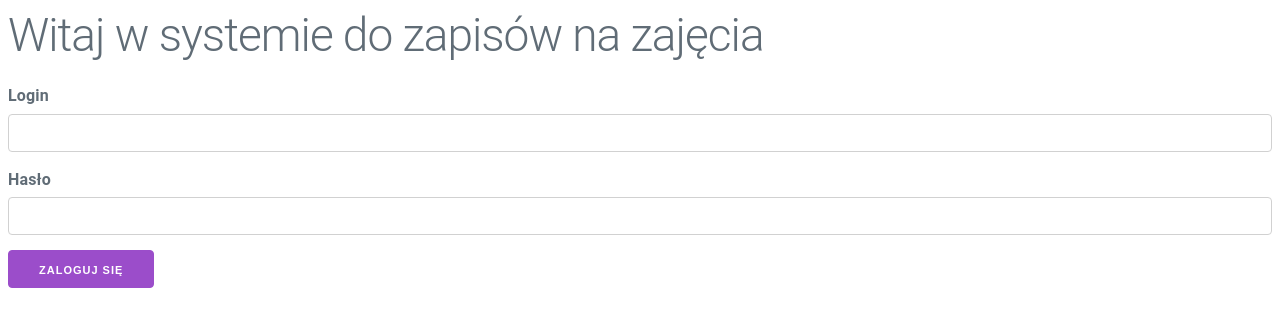
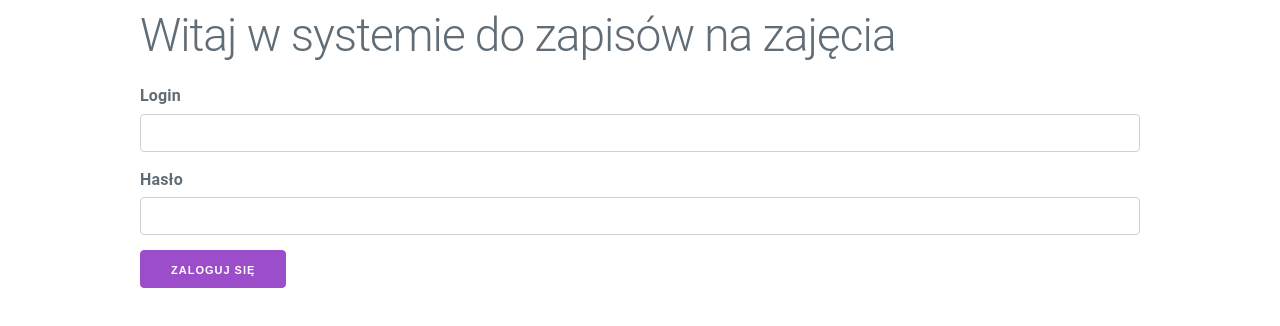
Before and after one commit to fracz/enroller-fullstack, a Vue app in the folder src/main/frontend/: page / in a window 1280 px wide. Shown: the top 326 px of the page. Built offline with nearby package versions, Linux system fonts and the light colour scheme.

Commit message:
Better initial template

```diff
--- a/src/main/frontend/public/index.html
+++ b/src/main/frontend/public/index.html
@@ -5,7 +5,7 @@
     <meta http-equiv="X-UA-Compatible" content="IE=edge">
     <meta name="viewport" content="width=device-width,initial-scale=1.0">
     <link rel="icon" href="<%= BASE_URL %>favicon.ico">
-    <title><%= htmlWebpackPlugin.options.title %></title>
+    <title>MWO - spotkania</title>
   </head>
   <body>
     <noscript>
--- a/src/main/frontend/src/App.vue
+++ b/src/main/frontend/src/App.vue
@@ -1,5 +1,5 @@
 <template>
-  <div>
+  <div id="app">
     <h1>Witaj w systemie do zapisów na zajęcia</h1>
 
     <div v-if="authenticatedUsername">
@@ -42,8 +42,4 @@ export default {
   max-width: 1000px;
   margin: 0 auto;
 }
-
-.logo {
-  vertical-align: middle;
-}
 </style>
```
